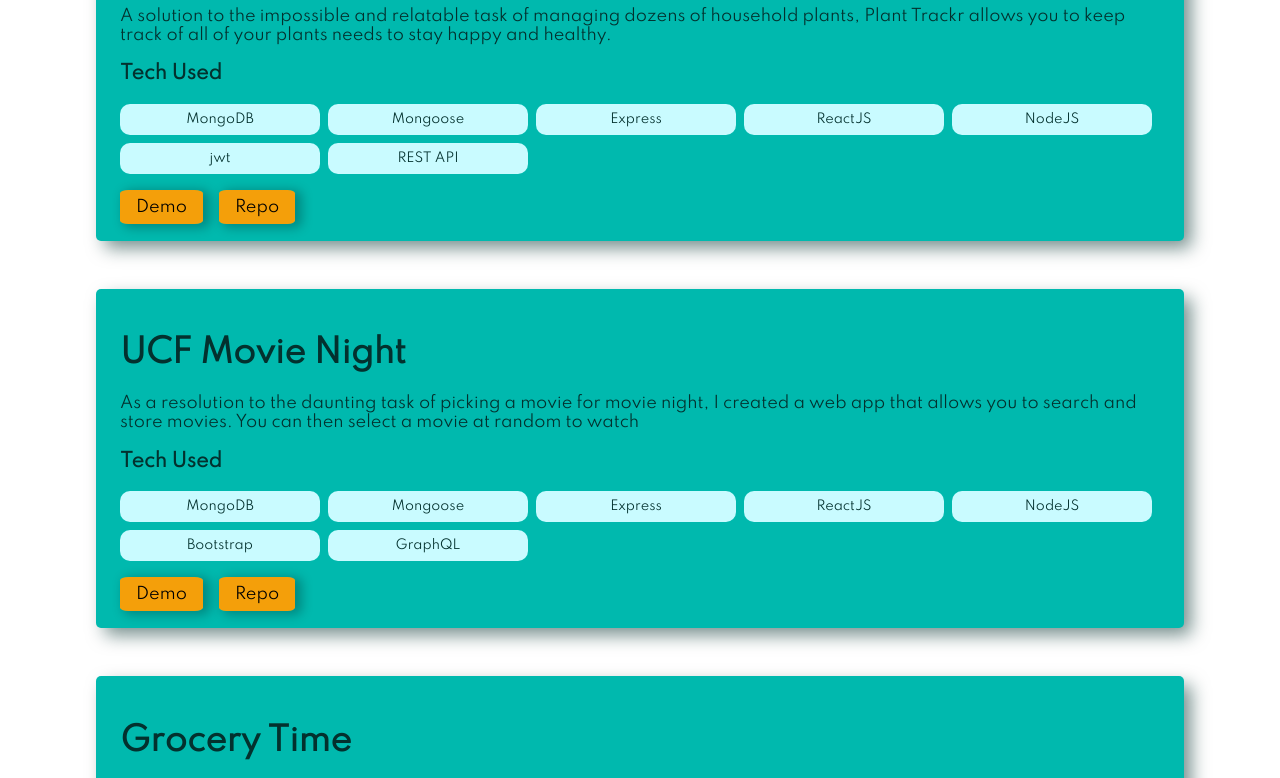
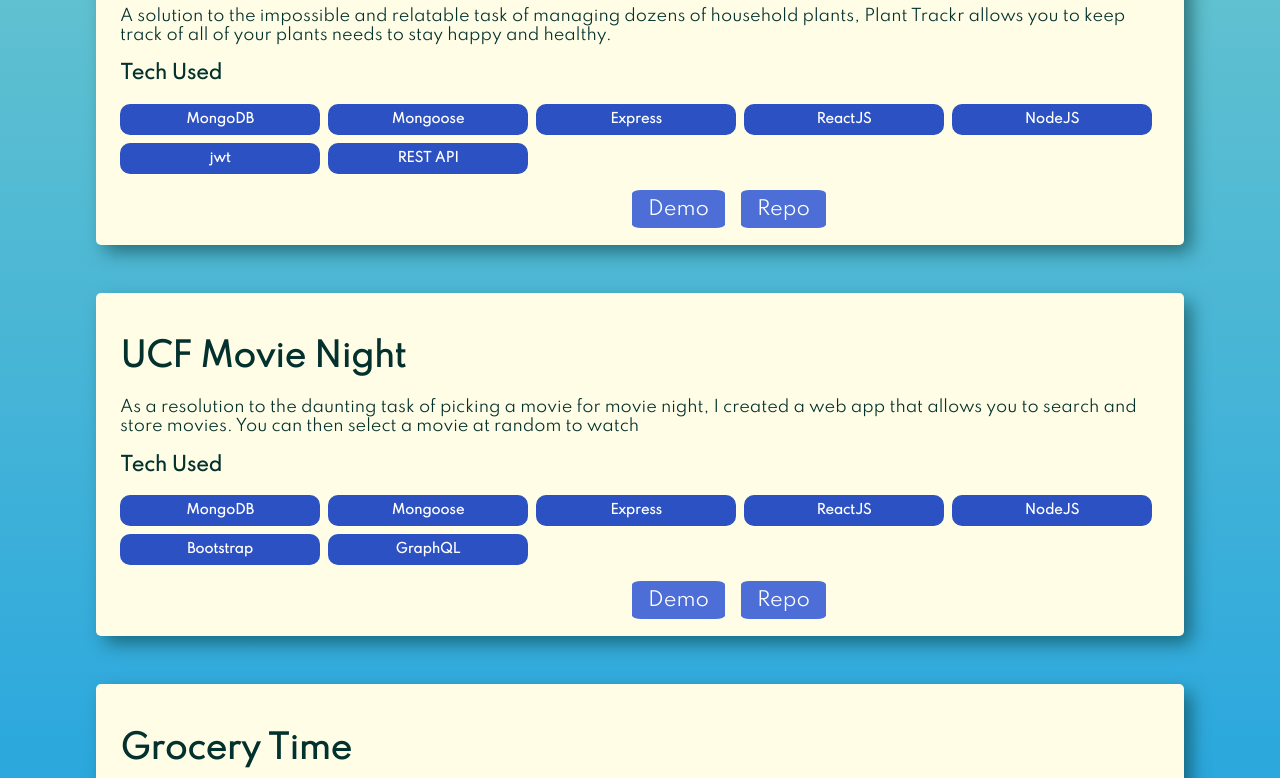
Before and after one commit to nburbinski/portfolio, a Gatsby site: page / in a window 1280 px wide. Shown: the part 473-1251 px from the top of the page. Built offline with nearby package versions, Linux system fonts and the light colour scheme; Gatsby itself is replaced by a stand-in of ours.

Commit message:
background gradient

```diff
--- a/src/components/header.module.scss
+++ b/src/components/header.module.scss
@@ -7,7 +7,7 @@
   margin-bottom: 1rem;
 
   a {
-    color: #03312e;
+    color: #ffffff;
   }
 }
 
--- a/src/components/layout.module.scss
+++ b/src/components/layout.module.scss
@@ -18,7 +18,9 @@ body {
   flex-direction: column;
   min-height: 100vh;
 
-  background-color: #ffffff;
+  background-color: #0093e9;
+  background-image: linear-gradient(0deg, #0093e9 0%, #80d0c7 100%);
+
   color: $color-secondary;
 }
 
--- a/src/components/projectCard.module.scss
+++ b/src/components/projectCard.module.scss
@@ -2,7 +2,8 @@ $color-primary: #00b9ae;
 
 .projectCard {
   padding: 1.5rem;
-  background-color: $color-primary;
+
+  background-color: lighten(#fffde0, 1%);
 
   margin: 3rem 5rem;
   border-radius: 5px;
@@ -11,15 +12,16 @@ $color-primary: #00b9ae;
   box-shadow: 8px 8px 18px -1px rgba(3, 49, 46, 0.55);
 
   a {
-    background-color: #f49f0a;
-    color: #000000;
+    background-color: lighten(#234099, 20%);
+    font-size: 120%;
+    justify-content: right;
+    position: relative;
+    left: 32rem;
+    color: #ffffff;
     padding: 0.5rem 1rem;
     border-radius: 10%;
     text-decoration: none;
     margin: 5rem 1rem inherit inherit;
-
-    -webkit-box-shadow: 5px 2px 11px 2px rgba(0, 0, 0, 0.26);
-    box-shadow: 5px 2px 11px 2px rgba(0, 0, 0, 0.26);
   }
 
   .link {
@@ -35,7 +37,9 @@ $color-primary: #00b9ae;
     li {
       font-size: 80%;
       list-style: none;
-      background-color: #c9fbff;
+      background-color: lighten(#234099, 10%);
+      color: white;
+      font-weight: bold;
       padding: 0.5rem;
       margin-right: 0.5rem;
       margin-bottom: 0.5rem;
--- a/src/components/projects.module.scss
+++ b/src/components/projects.module.scss
@@ -13,8 +13,11 @@ h2 {
     position: -webkit-sticky;
     top: 1rem;
     h2 {
-      margin-left: -2em;
+      color: #ffffff;
+      margin-left: -2.5em;
       position: fixed;
+
+      text-shadow: 2px 2px 2px #cecece;
     }
   }
 }
```
